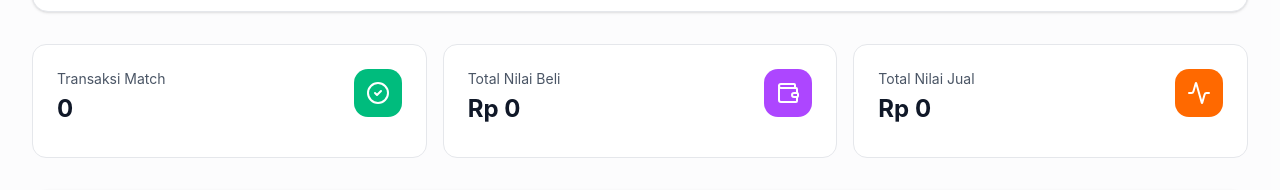
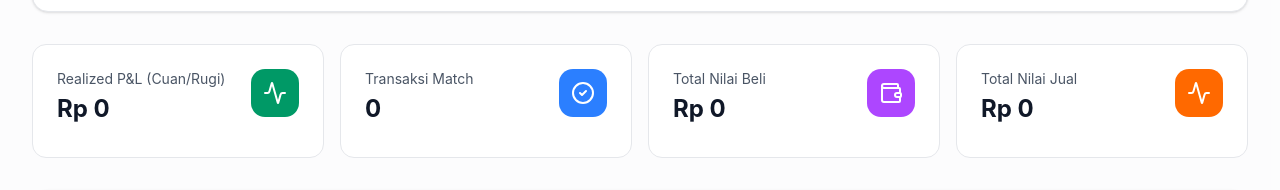
Before and after one commit to bashorfauzan/coba4-stock-journal, a React (Vite) app in the folder client/: page / in a window 1280 px wide. Shown: the part 186-376 px from the top of the page. Built offline with nearby package versions, Linux system fonts and the light colour scheme; no server answers; the database is empty.

Commit message:
Implement Realized P&L and Final UI Cleanup

```diff
--- a/client/src/App.tsx
+++ b/client/src/App.tsx
@@ -70,12 +70,13 @@ function App() {
 
         // Hitung Summary secara lokal
         const summaryCalc: StockSummary = {
-          notifications: notificationsRes.length, // Menampilkan yg dilimit/total dari Inbox
+          notifications: notificationsRes.length,
           transactions: transactionsRes.length,
           buyCount: 0,
           sellCount: 0,
           buyValue: 0,
-          sellValue: 0
+          sellValue: 0,
+          realizedProfit: 0
         };
 
         transactionsRes.forEach((tx) => {
@@ -105,6 +106,7 @@ function App() {
              sellLots: 0,
              avgBuyPrice: 0,
              realizedSellValue: 0,
+             realizedProfit: 0,
              lastTradeAt: null
           };
 
@@ -116,6 +118,15 @@ function App() {
             current.buyLots += transaction.lot;
             current.netLots = nextLots;
           } else {
+            // Kalkulasi Profit Realisasi: (Harga Jual - Harga Rata-rata Beli) * Lot Jual * 100
+            const saleProfit = (transaction.pricePerShare - current.avgBuyPrice) * transaction.lot * 100;
+            // (Catatan: Ini perhitungan kasar sebelum fee broker transaksi jual itu sendiri,
+            // untuk lebih akurat bisa menggunakan (netValue jual - (avgBuyPrice * lot * 100)))
+            // Kita gunakan pendekatan netValue vs cost basis:
+            const costBasisForSale = current.avgBuyPrice * transaction.lot * 100;
+            const profitFromThisSale = transaction.netValue - costBasisForSale;
+
+            current.realizedProfit += profitFromThisSale;
             current.sellLots += transaction.lot;
             current.netLots -= transaction.lot;
             current.realizedSellValue += transaction.netValue;
@@ -126,6 +137,9 @@ function App() {
         }
 
         const positionsCalc = Array.from(positionsMap.values()).sort((a, b) => a.ticker.localeCompare(b.ticker));
+
+        // Total Realized Profit untuk Summary
+        summaryCalc.realizedProfit = positionsCalc.reduce((sum, pos) => sum + pos.realizedProfit, 0);
 
         setTransactions(transactionsRes);
         setNotifications(notificationsRes);
@@ -170,12 +184,18 @@ function App() {
         )}
 
         {/* Stats Grid */}
-        <div className="grid grid-cols-1 md:grid-cols-3 gap-3 lg:gap-4">
+        <div className="grid grid-cols-1 md:grid-cols-4 gap-3 lg:gap-4">
+          <StatCard
+            title="Realized P&L (Cuan/Rugi)"
+            value={summary ? formatCurrency(summary.realizedProfit) : '...'}
+            icon={Activity}
+            iconBg={summary && summary.realizedProfit >= 0 ? "bg-emerald-600" : "bg-red-600"}
+          />
           <StatCard
             title="Transaksi Match"
             value={summary ? formatNumber(summary.transactions) : '...'}
             icon={CheckCircle2}
-            iconBg="bg-emerald-500"
+            iconBg="bg-blue-500"
           />
           <StatCard
             title="Total Nilai Beli"
--- a/client/src/api.ts
+++ b/client/src/api.ts
@@ -57,6 +57,7 @@ export type StockPosition = {
   sellLots: number;
   avgBuyPrice: number;
   realizedSellValue: number;
+  realizedProfit: number;
   lastTradeAt: string | null;
 };
 
@@ -67,4 +68,5 @@ export type StockSummary = {
   sellCount: number;
   buyValue: number;
   sellValue: number;
+  realizedProfit: number;
 };
```
